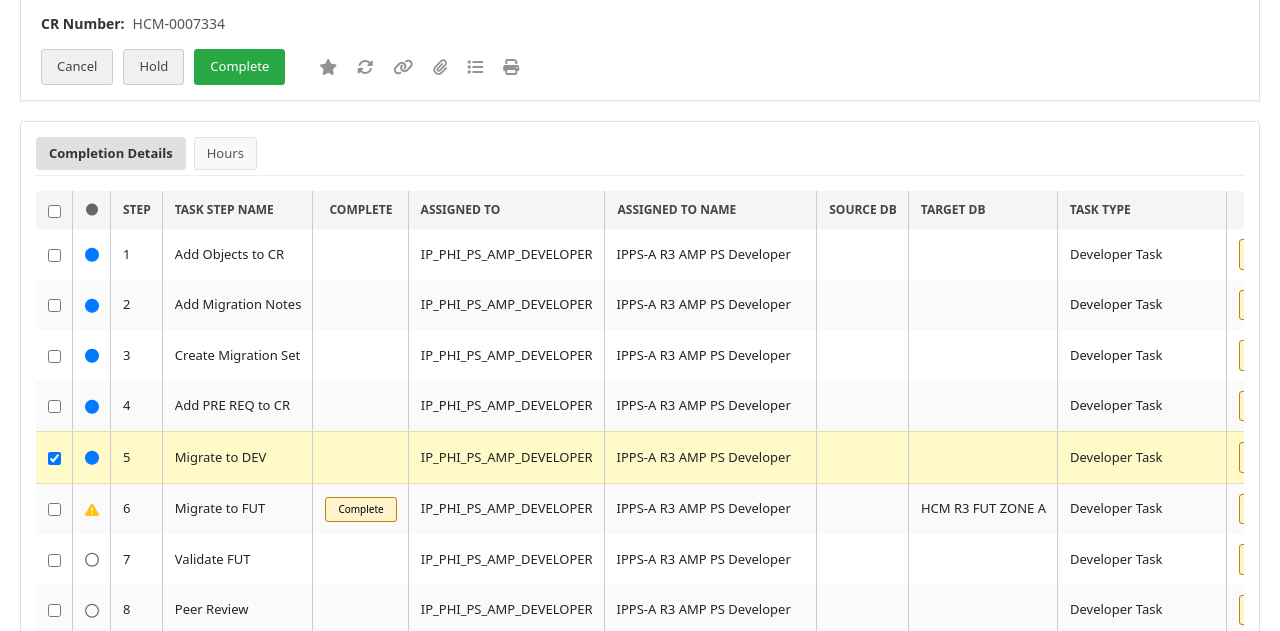
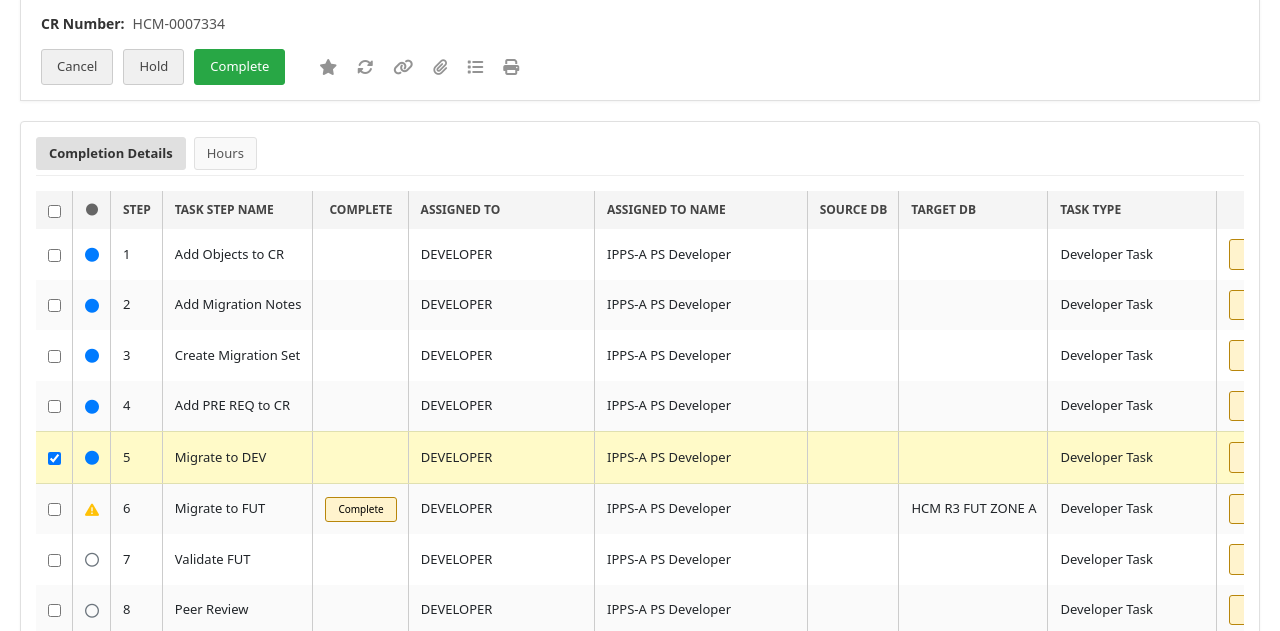
Before and after one commit to ADOAzure/ADOAzure.github.io, a plain HTML site: page index.html in a window 1280 px wide. Shown: the part 169-800 px from the top of the page. Drawn offline with nearby package versions, Linux system fonts and the light colour scheme.

Commit message:
07/25 index.html

```diff
--- a/index.html
+++ b/index.html
@@ -100,8 +100,8 @@
                             <td>1</td>
                             <td>Add Objects to CR</td>
                             <td></td>
-                            <td>IP_PHI_PS_AMP_DEVELOPER</td>
-                            <td>IPPS-A R3 AMP PS Developer</td>
+                            <td>DEVELOPER</td>
+                            <td>IPPS-A PS Developer</td>
                             <td></td>
                             <td></td>
                             <td>Developer Task</td>
@@ -113,8 +113,8 @@
                             <td>2</td>
                             <td>Add Migration Notes</td>
                             <td></td>
-                            <td>IP_PHI_PS_AMP_DEVELOPER</td>
-                            <td>IPPS-A R3 AMP PS Developer</td>
+                            <td>DEVELOPER</td>
+                            <td>IPPS-A PS Developer</td>
                             <td></td>
                             <td></td>
                             <td>Developer Task</td>
@@ -126,8 +126,8 @@
                             <td>3</td>
                             <td>Create Migration Set</td>
                             <td></td>
-                            <td>IP_PHI_PS_AMP_DEVELOPER</td>
-                            <td>IPPS-A R3 AMP PS Developer</td>
+                            <td>DEVELOPER</td>
+                            <td>IPPS-A PS Developer</td>
                             <td></td>
                             <td></td>
                             <td>Developer Task</td>
@@ -139,8 +139,8 @@
                             <td>4</td>
                             <td>Add PRE REQ to CR</td>
                             <td></td>
-                            <td>IP_PHI_PS_AMP_DEVELOPER</td>
-                            <td>IPPS-A R3 AMP PS Developer</td>
+                            <td>DEVELOPER</td>
+                            <td>IPPS-A PS Developer</td>
                             <td></td>
                             <td></td>
                             <td>Developer Task</td>
@@ -152,8 +152,8 @@
                             <td>5</td>
                             <td>Migrate to DEV</td>
                             <td></td>
-                            <td>IP_PHI_PS_AMP_DEVELOPER</td>
-                            <td>IPPS-A R3 AMP PS Developer</td>
+                            <td>DEVELOPER</td>
+                            <td>IPPS-A PS Developer</td>
                             <td></td>
                             <td></td>
                             <td>Developer Task</td>
@@ -165,8 +165,8 @@
                             <td>6</td>
                             <td>Migrate to FUT</td>
                             <td><button class="btn-complete-inline">Complete</button></td>
-                            <td>IP_PHI_PS_AMP_DEVELOPER</td>
-                            <td>IPPS-A R3 AMP PS Developer</td>
+                            <td>DEVELOPER</td>
+                            <td>IPPS-A PS Developer</td>
                             <td></td>
                             <td>HCM R3 FUT ZONE A</td>
                             <td>Developer Task</td>
@@ -178,8 +178,8 @@
                             <td>7</td>
                             <td>Validate FUT</td>
                             <td></td>
-                            <td>IP_PHI_PS_AMP_DEVELOPER</td>
-                            <td>IPPS-A R3 AMP PS Developer</td>
+                            <td>DEVELOPER</td>
+                            <td>IPPS-A PS Developer</td>
                             <td></td>
                             <td></td>
                             <td>Developer Task</td>
@@ -191,8 +191,8 @@
                             <td>8</td>
                             <td>Peer Review</td>
                             <td></td>
-                            <td>IP_PHI_PS_AMP_DEVELOPER</td>
-                            <td>IPPS-A R3 AMP PS Developer</td>
+                            <td>DEVELOPER</td>
+                            <td>IPPS-A PS Developer</td>
                             <td></td>
                             <td></td>
                             <td>Developer Task</td>
```
